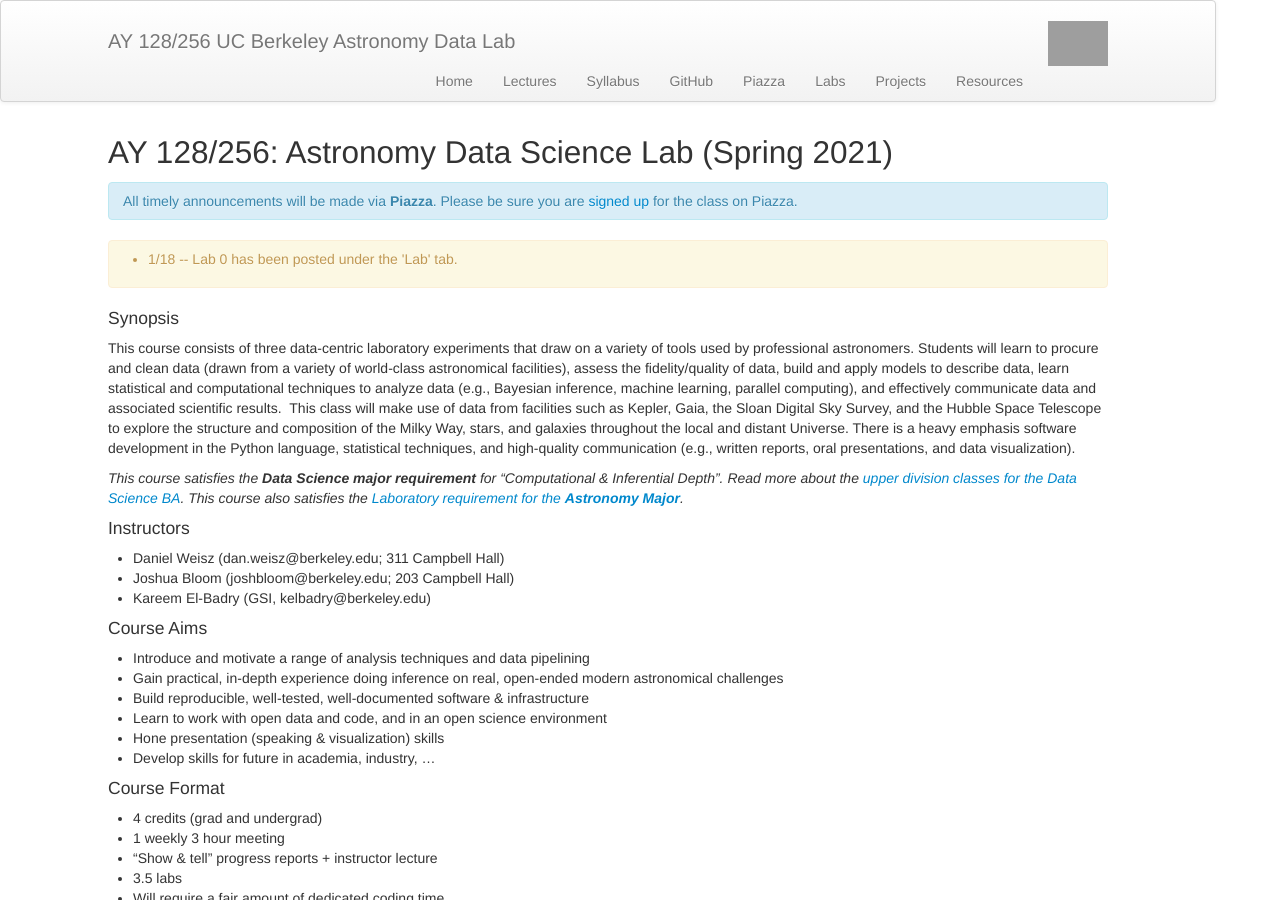
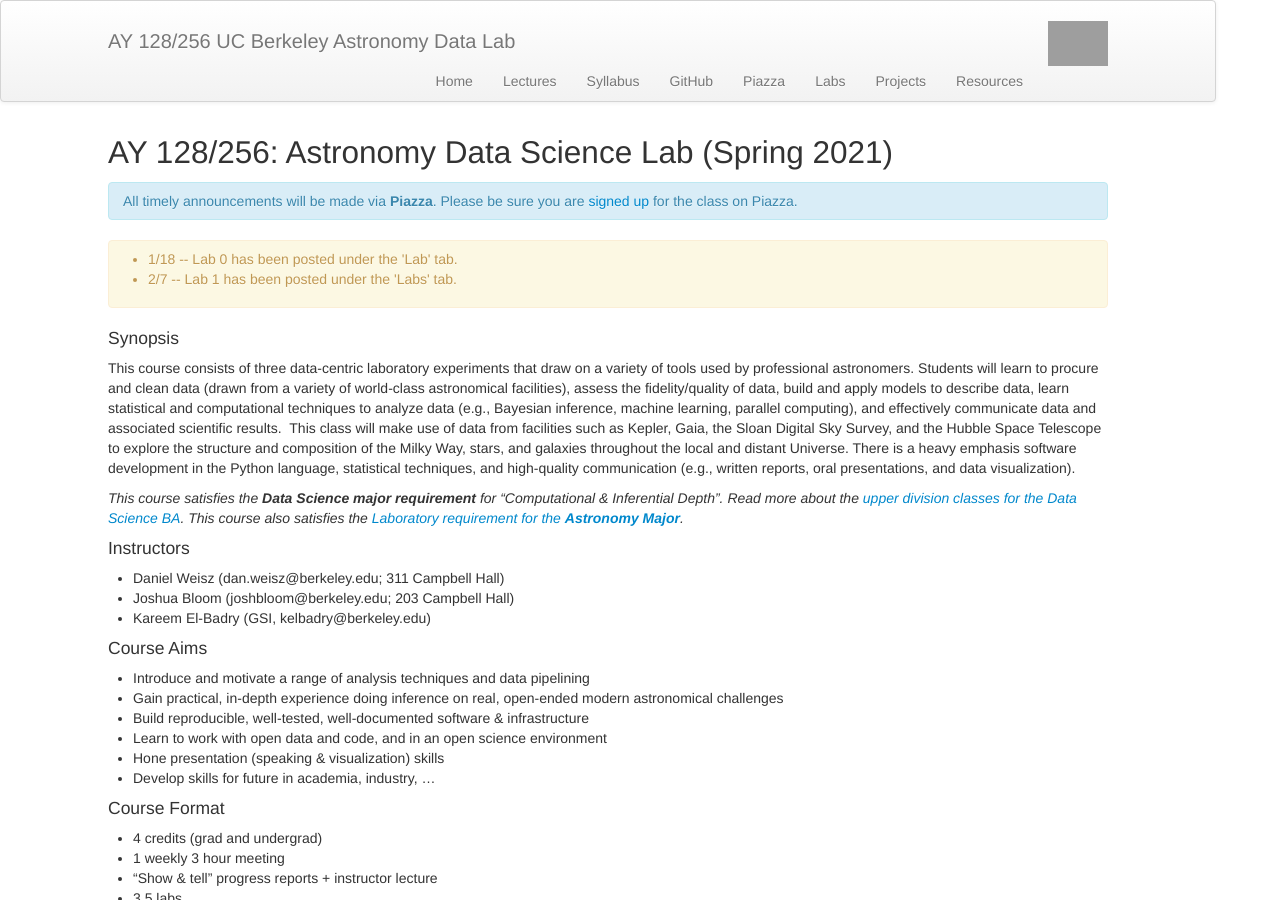
Before and after one commit to ucb-datalab/ucb-datalab.github.io, a Jekyll site: the page built from index.md, in a window 1280 px wide and 900 px high. Built offline with Jekyll 4.4.1, drawn with Linux system fonts in a browser that asks for light colours; grey boxes are pictures that could not be loaded.

Commit message:
Lab 1 added

```diff
--- a/index.md
+++ b/index.md
@@ -20,10 +20,10 @@ Interested in taking this class? You should read the <a href="https://ucb-datala
 <div class="alert alert-primary" role="alert">
 <ul>
 <li>1/18 -- Lab 0 has been posted under the 'Lab' tab.</li>
+<li>2/7 -- Lab 1 has been posted under the 'Labs' tab.</li>
 </ul>
 </div>
 <!--
-<li>2/7 -- Lab 1 has been posted under the 'Labs' tab.</li>
 <li>3/1 -- Lab 2 has been posted under the 'Labs' tab.</li>
 <li>3/29 -- Lab 3 has been posted under the 'Labs' tab.</li>
 </ul>
```
